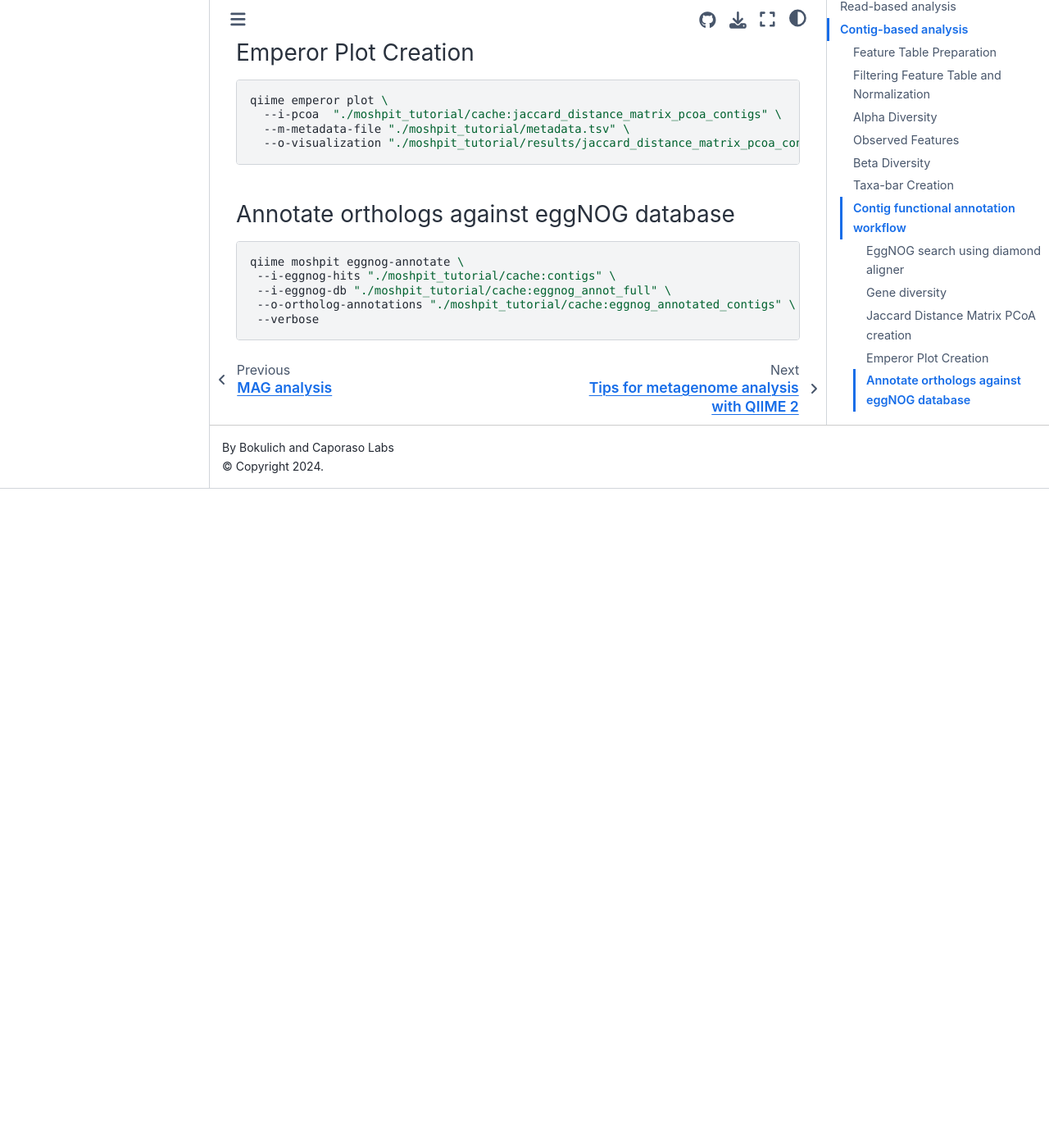
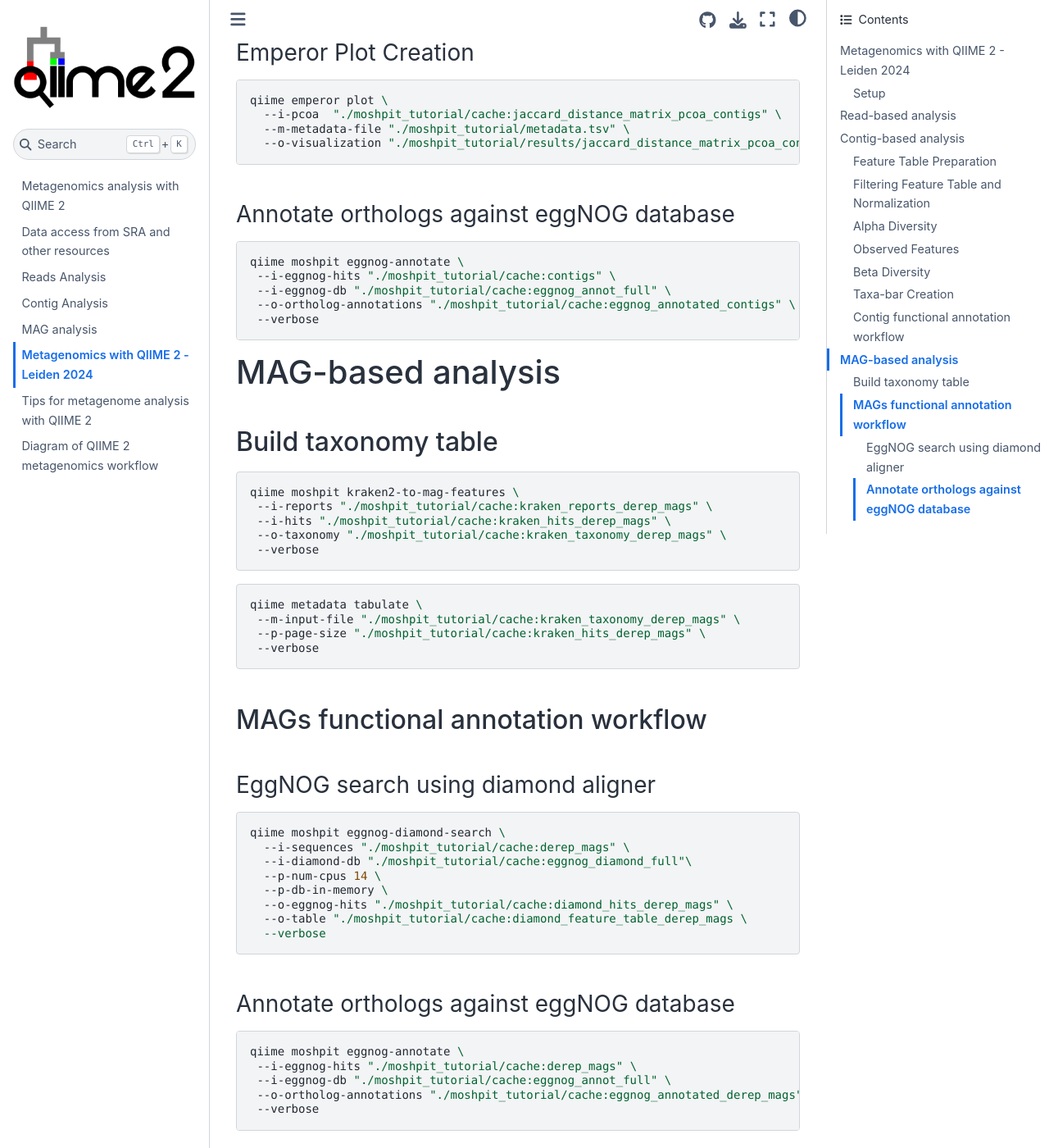
Before and after one commit to caporaso-lab/q2-books, a Jupyter Book: the page built from q2-metagenomics/book/80-leiden-workshop.md, in a window 1280 px wide and 1400 px high, scrolled down 4370 px. Shown: the whole window at 82% size. Built offline with Jupyter Book 1.0.4 settings and Sphinx 7.4.7 and the Sphinx Book theme 1.1.4, drawn with Linux system fonts in a browser that asks for light colours; before the commit the page ends 4966 px from its top, so only the background shows below that.

Commit message:
Update 80-leiden-workshop.md

````diff
--- a/q2-metagenomics/book/80-leiden-workshop.md
+++ b/q2-metagenomics/book/80-leiden-workshop.md
@@ -182,3 +182,41 @@ qiime moshpit eggnog-annotate \
  --o-ortholog-annotations "./moshpit_tutorial/cache:eggnog_annotated_contigs" \
  --verbose
 ```
+
+# MAG-based analysis
+### Build taxonomy table
+```shell
+qiime moshpit kraken2-to-mag-features \
+ --i-reports "./moshpit_tutorial/cache:kraken_reports_derep_mags" \
+ --i-hits "./moshpit_tutorial/cache:kraken_hits_derep_mags" \
+ --o-taxonomy "./moshpit_tutorial/cache:kraken_taxonomy_derep_mags" \
+ --verbose
+```
+
+```shell
+qiime metadata tabulate \
+ --m-input-file "./moshpit_tutorial/cache:kraken_taxonomy_derep_mags" \
+ --p-page-size "./moshpit_tutorial/cache:kraken_hits_derep_mags" \
+ --verbose
+```
+
+## MAGs functional annotation workflow
+### EggNOG search using diamond aligner
+```shell
+qiime moshpit eggnog-diamond-search \
+  --i-sequences "./moshpit_tutorial/cache:derep_mags" \
+  --i-diamond-db "./moshpit_tutorial/cache:eggnog_diamond_full"\
+  --p-num-cpus 14 \
+  --p-db-in-memory \
+  --o-eggnog-hits "./moshpit_tutorial/cache:diamond_hits_derep_mags" \
+  --o-table "./moshpit_tutorial/cache:diamond_feature_table_derep_mags \
+  --verbose
+```
+### Annotate orthologs against eggNOG database
+```shell
+qiime moshpit eggnog-annotate \
+ --i-eggnog-hits "./moshpit_tutorial/cache:derep_mags" \
+ --i-eggnog-db "./moshpit_tutorial/cache:eggnog_annot_full" \
+ --o-ortholog-annotations "./moshpit_tutorial/cache:eggnog_annotated_derep_mags" \
+ --verbose
+```
````
